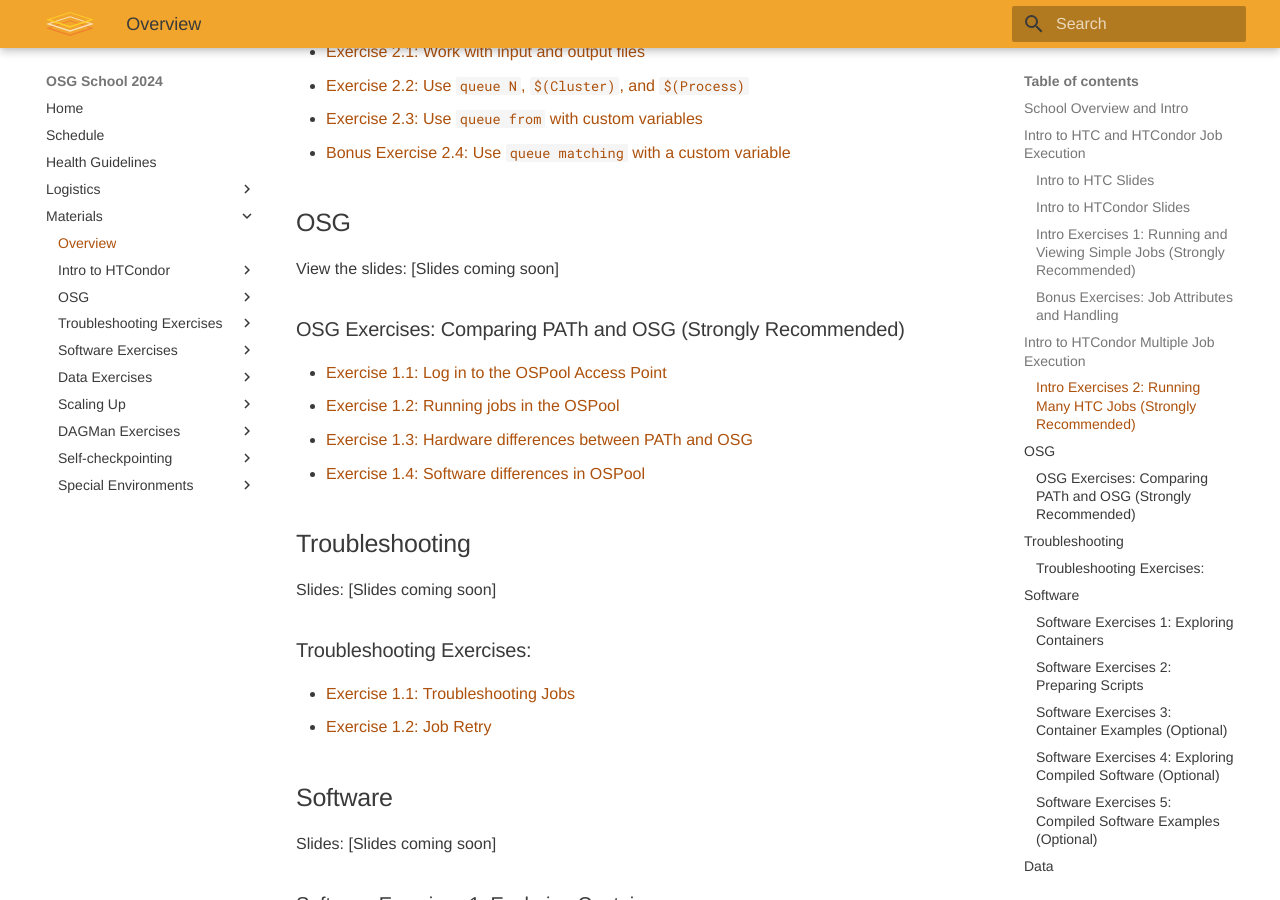
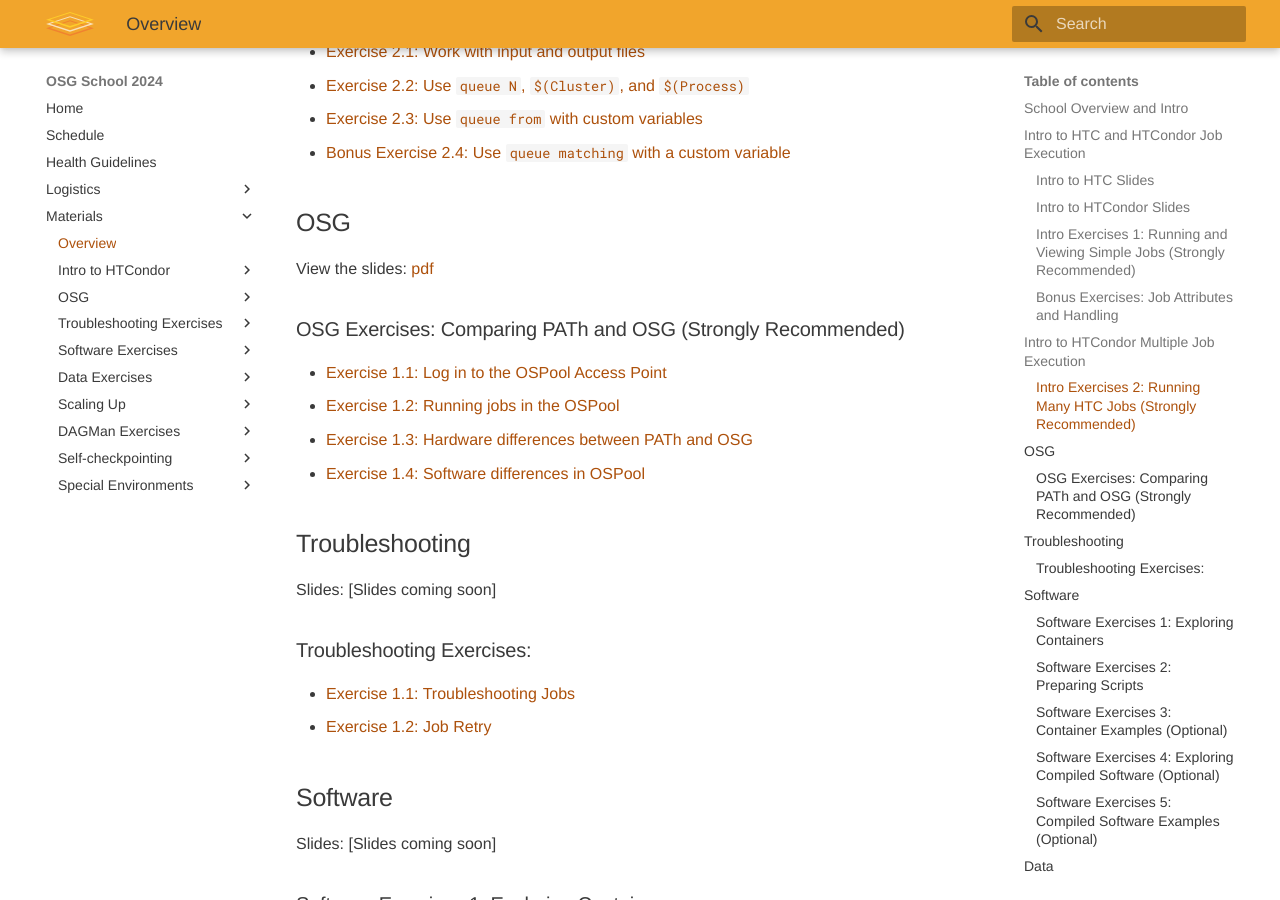
Before and after one commit to osg-htc/school-2024, an MkDocs documentation site: the page built from docs/materials/index.md, in a window 1280 px wide and 900 px high, scrolled down 1192 px. Built offline with MkDocs 1.6.1 and Material for MkDocs 9.7.7, drawn with Linux system fonts in a browser that asks for light colours.

Commit message:
Added OSG slides

```diff
--- a/docs/materials/index.md
+++ b/docs/materials/index.md
@@ -51,7 +51,7 @@
 ## OSG
 
 View the slides:
-[Slides coming soon]
+[pdf](osg/files/osgs24-day2-part1-osg-timc.pdf)
 
 ### OSG Exercises: Comparing PATh and OSG (Strongly Recommended)
 
```
Also changed, not shown: 2 other files.
